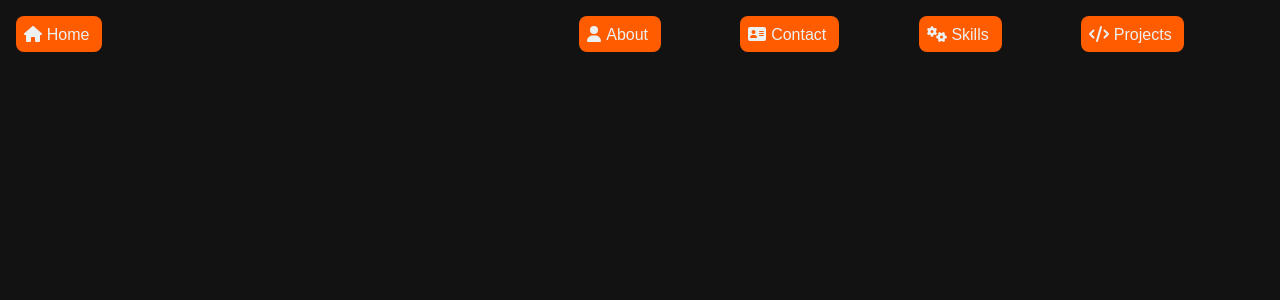
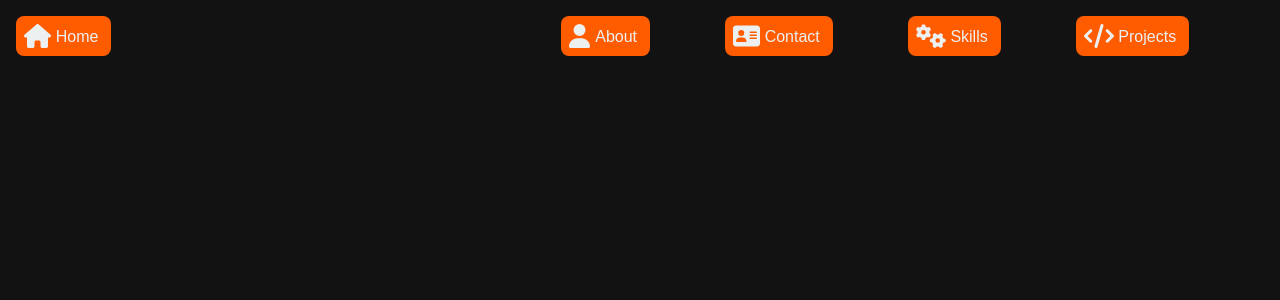
Before and after one commit to RajveerNarang/raghuweb, a React (Vite) app: page /projects in a window 1280 px wide. Shown: the top 300 px of the page. Built offline with nearby package versions, Linux system fonts and the light colour scheme.

Commit message:
Next task: creating animation in navbar

```diff
--- a/src/Components/Basics/Button/button.module.scss
+++ b/src/Components/Basics/Button/button.module.scss
@@ -34,8 +34,8 @@
 			height: 3rem;
 		}
 		@include media-sm {
-			width: 2rem;
-			height: 2rem;
+			width: 2.5rem;
+			height: 2.5rem;
 		}
 		@include media-md {
 			width: fit-content;
@@ -57,10 +57,6 @@
 			font-size: 1.5rem;
 		}
 
-		@include media-sm {
-			font-size: 1rem;
-		}
-
 		@include media-xxl {
 			font-size: 2rem;
 		}
--- a/src/Components/NavbarComponent/Navbar.jsx
+++ b/src/Components/NavbarComponent/Navbar.jsx
@@ -1,20 +1,29 @@
 import React from 'react'
 import { Link } from 'react-router-dom'
-import { faAddressCard, faCode, faGears, faHome, faUser } from '@fortawesome/free-solid-svg-icons'
+import { faAddressCard, faCode, faGears, faHome, faPlus, faUser } from '@fortawesome/free-solid-svg-icons'
 
 import Button from '../Basics/Button/Button'
 import styles from './navbar.module.scss'
+import { useMediaQuery } from 'react-responsive'
 
 const Navbar = () => {
+
+	const isDesktop = useMediaQuery({minWidth: 767})
 
   return (
 	<nav className={`${styles.navbar}`}>
 		<div className={`${styles.left}`}>
+			{isDesktop ?
 			<Link to={`/`} className={`${styles.container}`}>
 				<Button name={'Home'} iconClass={faHome} />
 			</Link>
+			: <Button name={''} iconClass={faPlus} /> }
 		</div>
 		<div className={`${styles.right}`}>
+			{isDesktop ? null :
+			<Link to={`/`} className={`${styles.container}`}>
+				<Button name={'Home'} iconClass={faHome} />
+			</Link>}
 			<Link to={`/about`} className={`${styles.container}`}>
 				<Button name={'About'} iconClass={faUser} />
 			</Link>
--- a/src/Components/NavbarComponent/navbar.module.scss
+++ b/src/Components/NavbarComponent/navbar.module.scss
@@ -9,16 +9,13 @@
 
 	.left {
 		display: flex;
-		@include media-md {
-			flex-grow: 1;
-		}
+		flex-grow: 1;
+
 	}
 	.right {
 		display: flex;
-		@include media-md {
-			flex-grow: 1;
-			justify-content: space-evenly;
-			align-items: center;
-		}
+		justify-content: space-evenly;
+		align-items: center;
+		flex-grow: 1;
 	}
 }
```
